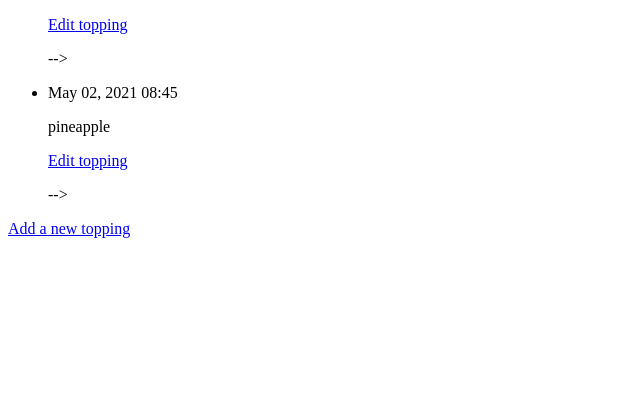
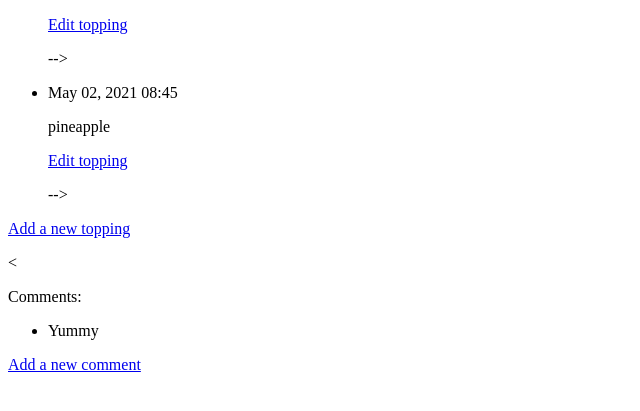
Before and after one commit to Gibramf7/Pizzeria, a Django app: page /pizzas/1/ in a window 1280 px wide. Shown: the part 237-648 px from the top of the page, without its empty margins (0-640 px from the left). Run offline with Django 3.2, Linux system fonts and the light colour scheme; data comes from the database, SQL or seed files in the repository; both versions use the stored data as it was after the commit.

Commit message:
added comments

```diff
--- a/pizzas/templates/pizzas/pizza.html
+++ b/pizzas/templates/pizzas/pizza.html
@@ -35,4 +35,30 @@
     <a href="{% url 'pizzas:new_topping' pizza.id %}">Add a new topping</a>
 </p>
 
-{% endblock content %}
+< <p>
+    Comments:
+    </p>
+
+    <ul>
+        {% for comment in comments %}
+
+        <li>
+
+            <p> {{ comment.name|linebreaks }}</p>
+
+        </li>
+        {% empty %}
+
+        <li>No comments for this pizza have been added yet.</li>
+
+        {% endfor %}
+
+        </li>
+
+    </ul>
+
+    <p>
+        <a href="{% url 'pizzas:new_comment' pizza.id %}">Add a new comment</a>
+    </p>
+
+    {% endblock content %}
--- a/pizzas/urls.py
+++ b/pizzas/urls.py
@@ -11,6 +11,6 @@ urlpatterns = [
     path('new_pizza/', views.new_pizza, name='new_pizza'),
     path('new_topping/<int:pizza_id>/', views.new_topping, name='new_topping'),
     path('edit_topping/<int:topping_id>', views.edit_topping, name='edit_topping'),
-    #path('new_comment/<int:pizza_id>', views.new_comment, name='new_comment'),
+    path('new_comment/<int:pizza_id>', views.new_comment, name='new_comment'),
 
 ]
--- a/pizzas/views.py
+++ b/pizzas/views.py
@@ -1,7 +1,7 @@
 from django.shortcuts import render, redirect
 
-from .models import Pizza, Topping
-from .forms import PizzaForm, ToppingForm
+from .models import Pizza, Topping, Comment
+from .forms import PizzaForm, ToppingForm, CommentForm
 
 # Create your views here.
 
@@ -90,3 +90,24 @@ def edit_topping(request, topping_id):
     context = {'topping': topping, 'pizza': pizza, 'form': form}
 
     return render(request, 'pizzas/edit_topping.html', context)
+
+
+def new_comment(request, pizza_id):
+    pizza = Pizza.objects.get(id=pizza_id)
+
+    if request.method != 'POST':
+        form = CommentForm()
+
+    else:
+        form = CommentForm(data=request.POST)
+
+        if form.is_valid():
+            new_comment = form.save(commit=False)
+            new_comment.pizza = pizza
+            new_comment.save()
+
+            return redirect('pizzas:pizza', pizza_id=pizza_id)
+
+    context = {'form': form, 'pizza': pizza}
+
+    return render(request, 'pizzas/new_comment.html', context)
```
Also changed, not shown: pizzas/forms.py (+7 -1 lines), pizzas/templates/pizzas/new_comment.html (added, +16 -0 lines), db.sqlite3.
